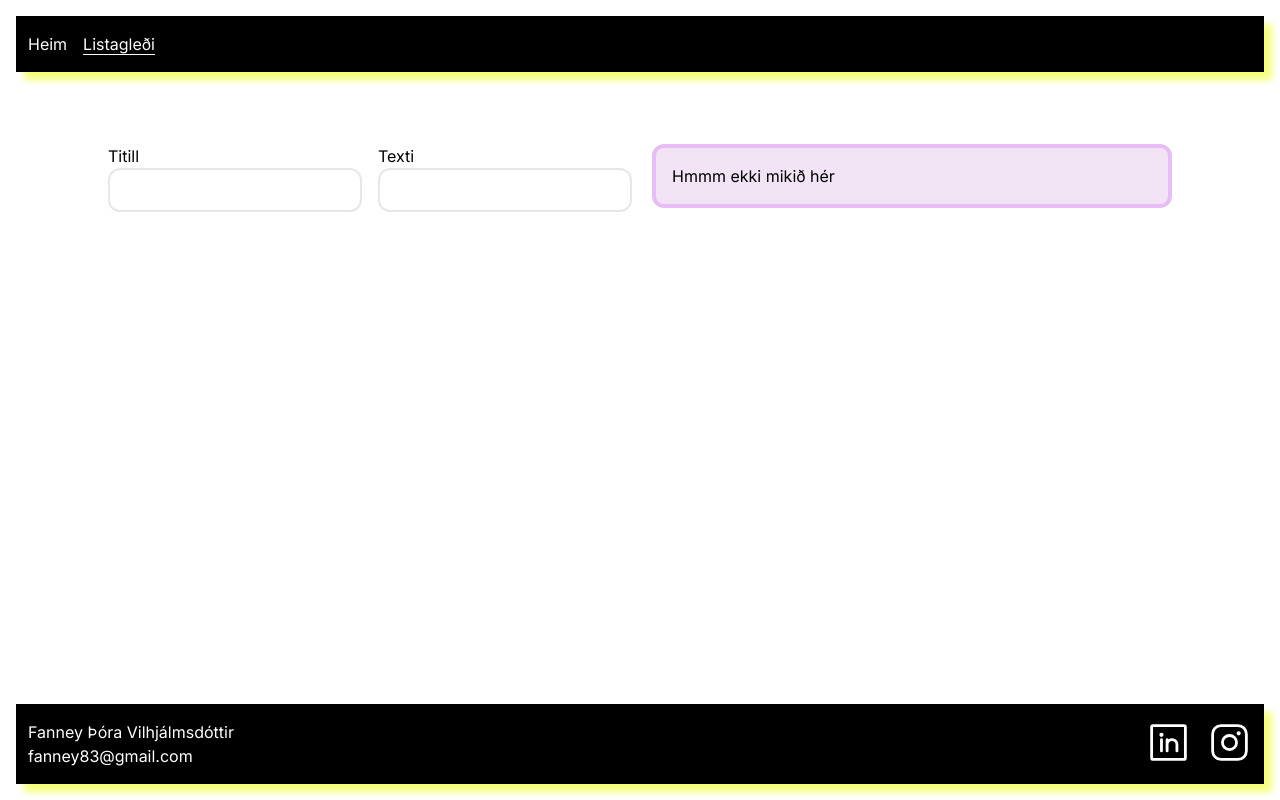
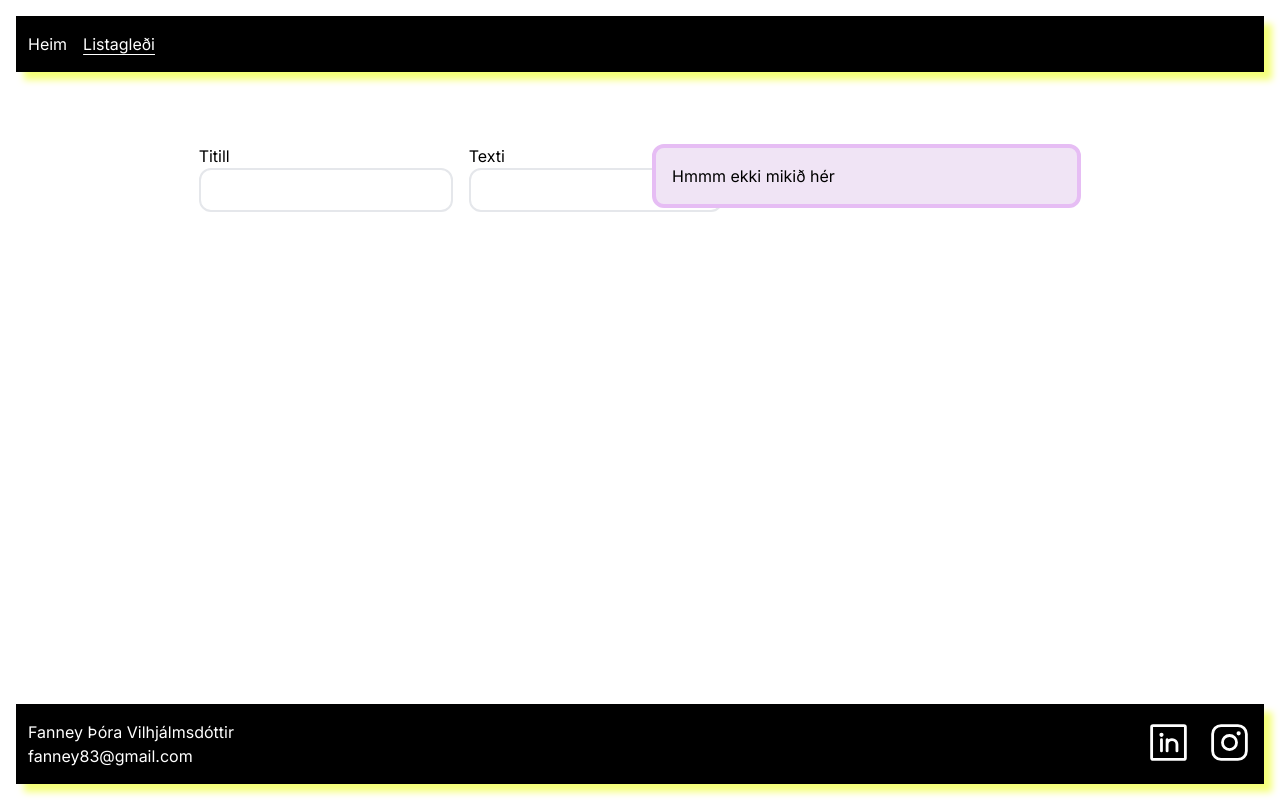
Before and after one commit to fanney83/my_little_micro_site, a Next.js app: page /entities in a window 1280 px wide. Built offline with nearby package versions, Linux system fonts and the light colour scheme.

Commit message:
layout ajustments

```diff
--- a/app/components/List.tsx
+++ b/app/components/List.tsx
@@ -1,6 +1,6 @@
 'use client'
 
-import { use, useEffect, useState } from 'react'
+import { useState } from 'react'
 import { useForm } from 'react-hook-form'
 import Icon from './Icon'
 
@@ -37,20 +37,26 @@ export default function List() {
   return (
     <div className="w-100 px-8 md:px-11 grid grid-cols-12 grid-flow-row lg:grid-flow-col gap-6">
       {action.state === 'find-item' && (
+        <div className="col-start-6 col-end-10">
           <input
-          className="border-2 text-black bold mr-4 p-2 rounded-xl col-span-9"
+            className="border-2 text-black bold mr-4 p-2 rounded-xl "
             type="text"
             onChange={(e) => {
               list.some((str) => str.title.startsWith(e.target.value))
               setList([...list])
             }}
           />
+        </div>
       )}
       {action.state === 'add-item' && (
+        <div className="col-start-2 col-end-5">
           <form
-          className="col-span-12 md:col-span-6 flex flex-col md:flex-row items-start h-100 pb-5"
+            className="flex flex-col md:flex-row items-start h-100 pb-5"
             onSubmit={handleSubmit((data) => {
-            setList([...list, { title: data.title, subtitle: data.subtitle }]),
+              setList([
+                ...list,
+                { title: data.title, subtitle: data.subtitle },
+              ]),
                 setFocus('title')
               reset()
             })}
@@ -82,8 +88,9 @@ export default function List() {
             </label>
             <button className="w-100 text-sm " type="submit"></button>
           </form>
+        </div>
       )}
-      <div className="flex flex-col gap-4 col-span-12 lg:col-span-6">
+      <div className="flex flex-col gap-4 col-start-2 xl:col-start-7 col-end-12">
         {list.length > 0 ? (
           list
             .sort((a, b) => {
```
Lines whose indentation alone changed are shown as unchanged.
